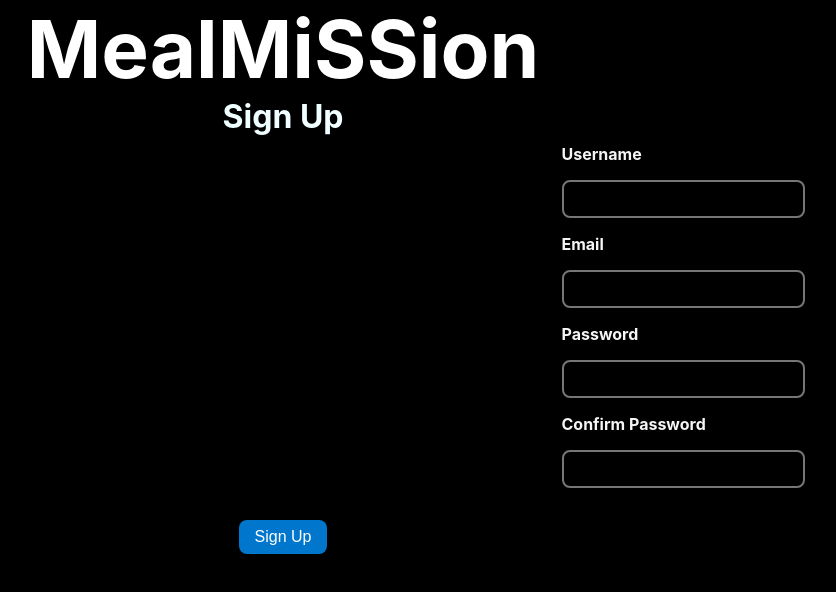
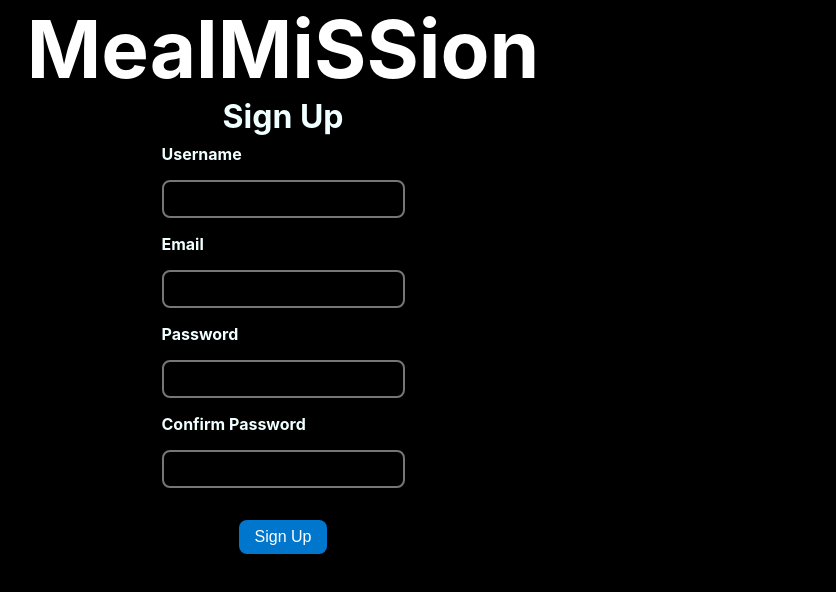
Before and after one commit to paras41617/mealmission, a React (Create React App) app in the folder frontend/: page /signup in a window 1280 px wide. Shown: the top 592 px of the page, without its empty margins (357-1193 px from the left). Built offline with nearby package versions, Linux system fonts and the light colour scheme.

Commit message:
login_style_error

```diff
--- a/frontend/src/components/Signup.js
+++ b/frontend/src/components/Signup.js
@@ -51,7 +51,7 @@ class Signup extends Component {
         <h1 className="mealmission">MealMiSSion</h1>
         <h1>Sign Up</h1>
         <form onSubmit={this.handleFormSubmit}>
-          <div className="form-group">
+          <div className="form-group-signup">
             <label htmlFor="username">Username</label>
             <input
               type="text"
@@ -61,7 +61,7 @@ class Signup extends Component {
               required
             />
           </div>
-          <div className="form-group">
+          <div className="form-group-signup">
             <label htmlFor="email">Email</label>
             <input
               type="email"
@@ -71,7 +71,7 @@ class Signup extends Component {
               required
             />
           </div>
-          <div className="form-group">
+          <div className="form-group-signup">
             <label htmlFor="password">Password</label>
             <input
               type="password"
@@ -81,7 +81,7 @@ class Signup extends Component {
               required
             />
           </div>
-          <div className="form-group">
+          <div className="form-group-signup">
             <label htmlFor="confirmPassword">Confirm Password</label>
             <input
               type="password"
--- a/frontend/src/styles/login.css
+++ b/frontend/src/styles/login.css
@@ -16,6 +16,10 @@
 .form-group{
     margin-left: 50rem;
     color: whitesmoke;
+    display: flex;
+    flex-direction: column;
+    align-items: flex-start;
+    margin-bottom: 1rem;
 }
 .button{
     margin-left: 50rem;
--- a/frontend/src/styles/signup.css
+++ b/frontend/src/styles/signup.css
@@ -24,7 +24,7 @@
     width: 30rem;
   }
 
-  .form-group {
+  .form-group-signup {
     display: flex;
     flex-direction: column;
     align-items: flex-start;
```
